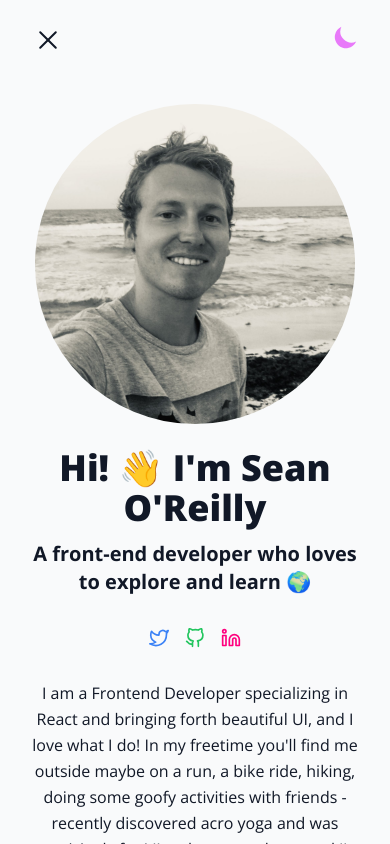
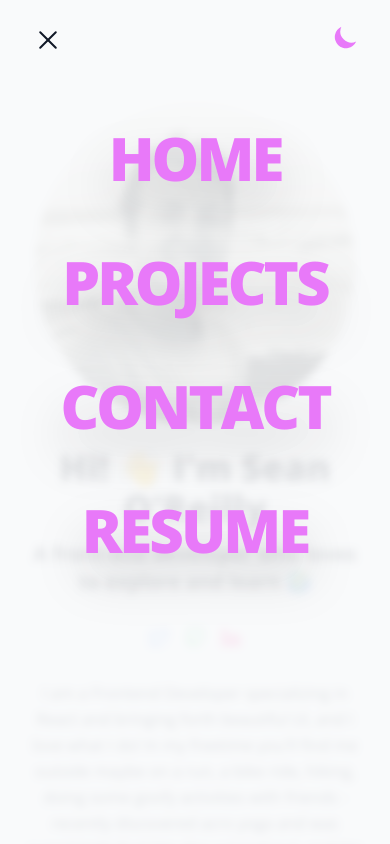
Before and after one commit to seano424/portfolio-clone-typescript, a Next.js app: page / in a window 390 px wide. Both pictures are taken after a click on the button 48 px from the left and 40 px from the top of the page. Shown: the top 844 px of the page. Built offline with nearby package versions, Linux system fonts and the light colour scheme; what tailwindcss-debug-screens would draw is missing.

Commit message:
adding modal

```diff
--- a/components/Layout.tsx
+++ b/components/Layout.tsx
@@ -2,6 +2,7 @@ import { ReactNode, useState, useEffect } from 'react'
 import Head from 'next/head'
 import Navbar from './Navbar'
 import Footer from './Footer'
+import Modal from './Modal'
 import { useTheme } from 'next-themes'
 interface Props {
   children: ReactNode
@@ -16,6 +17,11 @@ export default function Layout(props: Props) {
     isMobileNavOpen: false,
     mounted: false,
   })
+
+  useEffect(() => {
+    state.isMobileNavOpen && (document.body.style.overflow = 'hidden')
+    !state.isMobileNavOpen && (document.body.style.overflow = 'unset')
+  }, [state.isMobileNavOpen])
 
   useEffect(() => {
     setState((prevState) => ({
@@ -33,7 +39,8 @@ export default function Layout(props: Props) {
         <link rel="shortcut icon" href="/favicon.ico" />
       </Head>
       <Navbar state={state} setState={setState} title={title} />
-      <main className="flex-1 w-full h-full">{children}</main>
+      <Modal state={state} />
+      <main className="flex-1 w-full h-full relative top-20">{children}</main>
       <Footer />
     </div>
   )
--- /dev/null
+++ b/components/Modal.tsx
@@ -0,0 +1,59 @@
+import { AnimatePresence, motion } from 'framer-motion'
+
+interface Props {
+  state: {
+    isMobileNavOpen: boolean
+  }
+}
+
+export default function Modal(props: Props) {
+  const { state } = props
+  return (
+    <AnimatePresence initial={false}>
+      {state.isMobileNavOpen && (
+        <motion.div
+          key="modal"
+          initial={{ opacity: 0 }}
+          animate={{ opacity: 1 }}
+          exit={{ opacity: 0 }}
+          className="fixed top-20 bg-light/90 dark:bg-dark/90 filter backdrop-blur-sm min-h-screen z-10 w-full flex justify-center py-base items-start"
+        >
+          <ul className="px-base py-base text-6xl font-black uppercase text-center grid gap-16 tracking-tighter text-fuchsia-400">
+            <li>
+              <a
+                className="hover:text-dark dark:hover:text-light transition-all duration-200 ease-linear drop-shadow-2xl"
+                href="/"
+              >
+                Home
+              </a>
+            </li>
+            <li>
+              <a
+                className="hover:text-dark dark:hover:text-light transition-all duration-200 ease-linear drop-shadow-2xl"
+                href="/"
+              >
+                Projects
+              </a>
+            </li>
+            <li>
+              <a
+                className="hover:text-dark dark:hover:text-light transition-all duration-200 ease-linear drop-shadow-2xl"
+                href="/"
+              >
+                Contact
+              </a>
+            </li>
+            <li>
+              <a
+                className="hover:text-dark dark:hover:text-light transition-all duration-200 ease-linear drop-shadow-2xl"
+                href="/"
+              >
+                Resume
+              </a>
+            </li>
+          </ul>
+        </motion.div>
+      )}
+    </AnimatePresence>
+  )
+}
--- a/components/Navbar.tsx
+++ b/components/Navbar.tsx
@@ -28,7 +28,7 @@ export default function Navbar(props: Props) {
     setTheme(theme === 'light' ? 'dark' : 'light')
   }
   return (
-    <nav className="flex justify-between items-center w-full py-4 px-base">
+    <nav className="fixed h-20 z-10 bg-light/90 dark:bg-dark/90 filter backdrop-blur-sm flex justify-between items-center w-full py-4 px-base">
       <ul>
         <li className="hidden lg:flex">
           <Link href="/">
```
